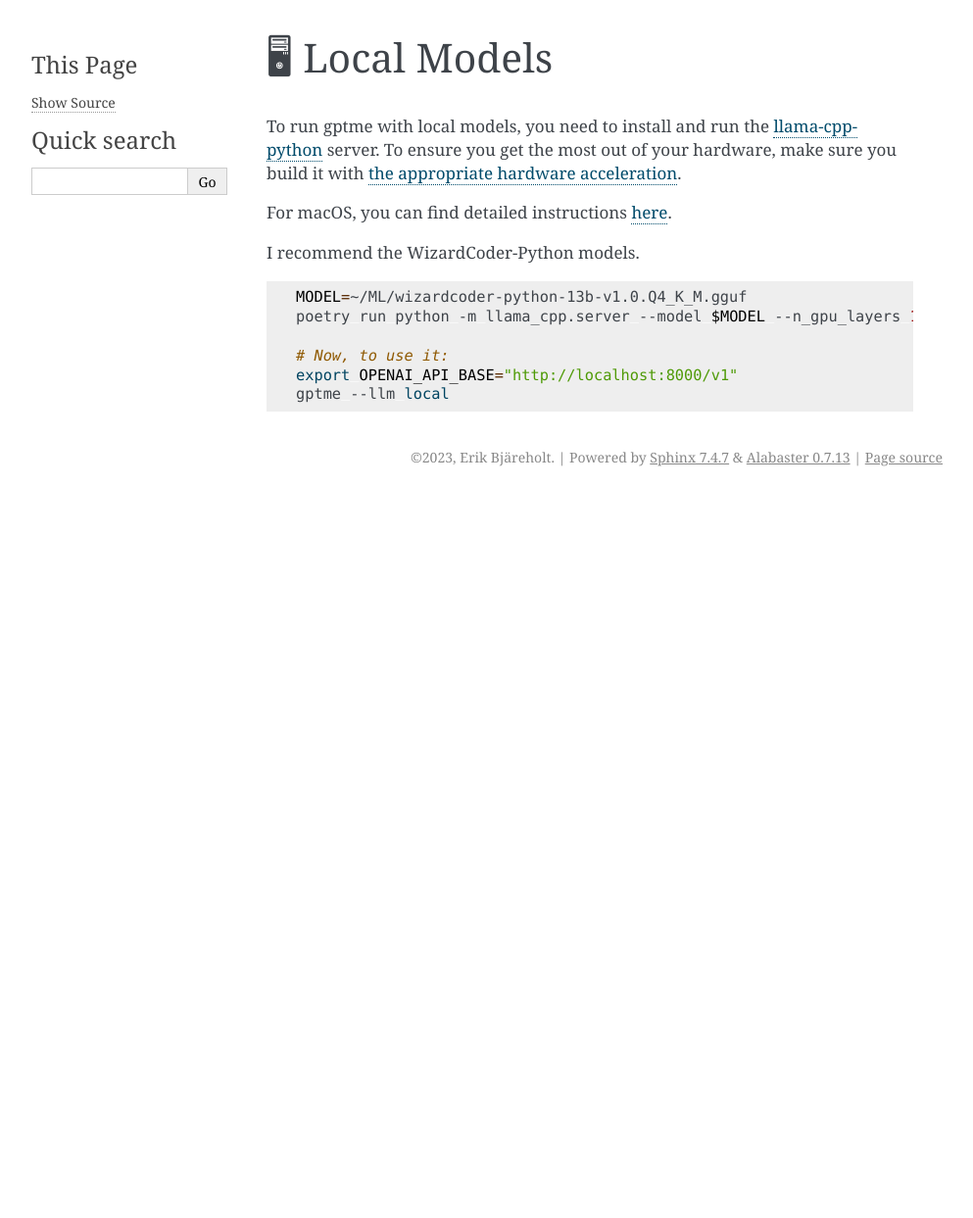
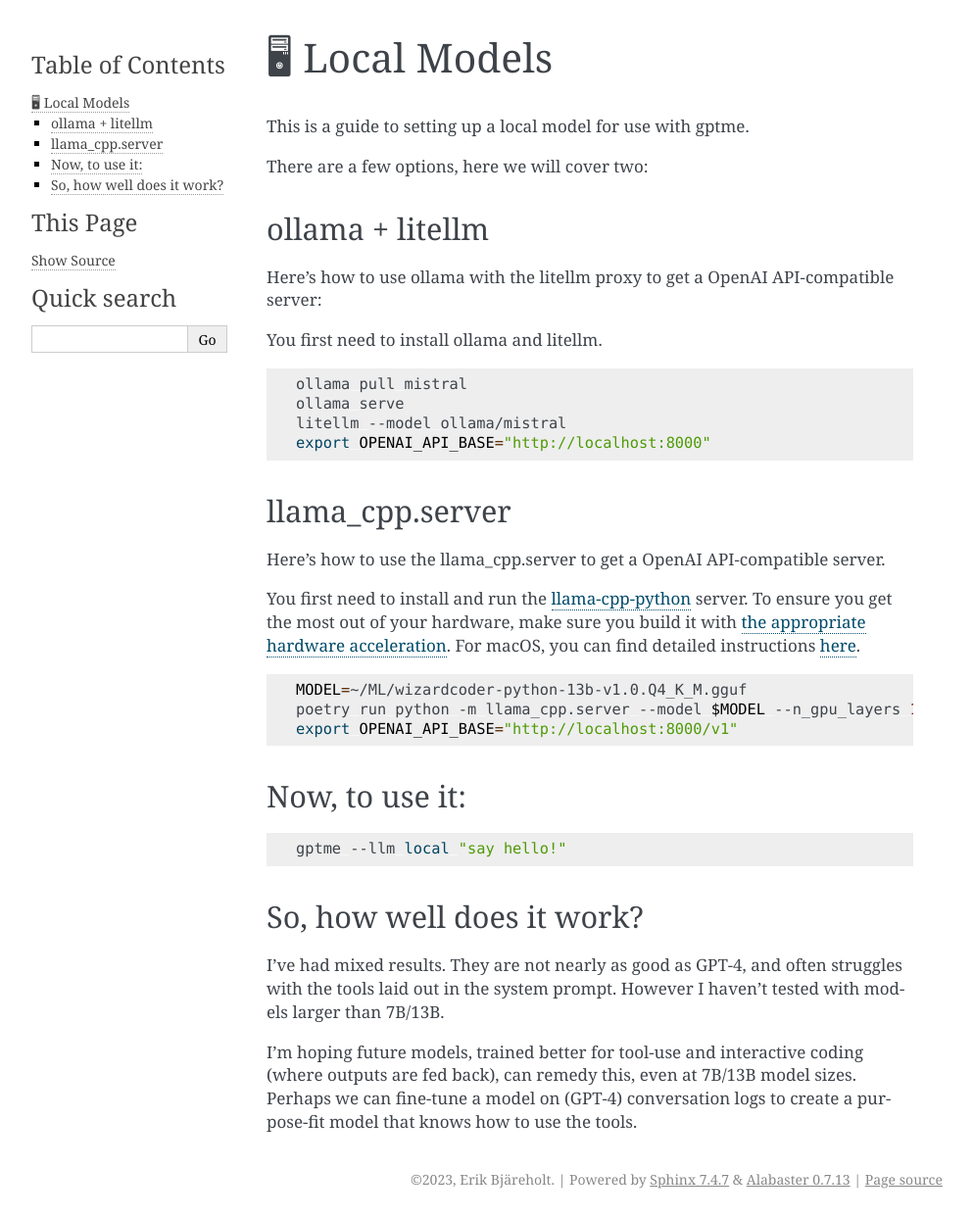
Before and after one commit to get-loose/gptme, a Sphinx documentation site: the page built from docs/local-models.md, in a window 1280 px wide. Shown: the whole page at 98% size, without its empty margins (148-1141 px from the left). Built offline with Sphinx 7.4.7, drawn with Linux system fonts in a browser that asks for light colours; before the commit the page ends 900 px from its top, so only the background shows below that.

Commit message:
docs: updated local-models doc with better instructions

````diff
--- a/docs/local-models.md
+++ b/docs/local-models.md
@@ -1,21 +1,48 @@
 🖥 Local Models
 ===============
 
-To run gptme with local models, you need to install and run the [llama-cpp-python][llama-cpp-python] server. To ensure you get the most out of your hardware, make sure you build it with [the appropriate hardware acceleration][hwaccel].
+This is a guide to setting up a local model for use with gptme.
 
-For macOS, you can find detailed instructions [here][metal].
+There are a few options, here we will cover two:
 
-I recommend the WizardCoder-Python models.
+### ollama + litellm
+
+Here's how to use ollama with the litellm proxy to get a OpenAI API-compatible server:
+
+You first need to install ollama and litellm.
+
+```sh
+ollama pull mistral
+ollama serve
+litellm --model ollama/mistral
+export OPENAI_API_BASE="http://localhost:8000"
+```
+
+### llama_cpp.server
+
+Here's how to use the llama_cpp.server to get a OpenAI API-compatible server.
+
+You first need to install and run the [llama-cpp-python][llama-cpp-python] server. To ensure you get the most out of your hardware, make sure you build it with [the appropriate hardware acceleration][hwaccel]. For macOS, you can find detailed instructions [here][metal].
+
+```sh
+MODEL=~/ML/wizardcoder-python-13b-v1.0.Q4_K_M.gguf
+poetry run python -m llama_cpp.server --model $MODEL --n_gpu_layers 1  # Use `--n_gpu_layer 1` if you have a M1/M2 chip
+export OPENAI_API_BASE="http://localhost:8000/v1"
+```
+
+### Now, to use it:
+
+```sh
+gptme --llm local "say hello!"
+```
+
+
+### So, how well does it work?
+
+I've had mixed results. They are not nearly as good as GPT-4, and often struggles with the tools laid out in the system prompt. However I haven't tested with models larger than 7B/13B.
+
+I'm hoping future models, trained better for tool-use and interactive coding (where outputs are fed back), can remedy this, even at 7B/13B model sizes. Perhaps we can fine-tune a model on (GPT-4) conversation logs to create a purpose-fit model that knows how to use the tools.
 
 [llama-cpp-python]: https://github.com/abetlen/llama-cpp-python
 [hwaccel]: https://github.com/abetlen/llama-cpp-python#installation-with-hardware-acceleration
 [metal]: https://github.com/abetlen/llama-cpp-python/blob/main/docs/install/macos.md
-
-```sh
-MODEL=~/ML/wizardcoder-python-13b-v1.0.Q4_K_M.gguf
-poetry run python -m llama_cpp.server --model $MODEL --n_gpu_layers 1  # Use `--n_gpu_layer 1` if you have a M1/M2 chip
-
-# Now, to use it:
-export OPENAI_API_BASE="http://localhost:8000/v1"
-gptme --llm local
-```
````
